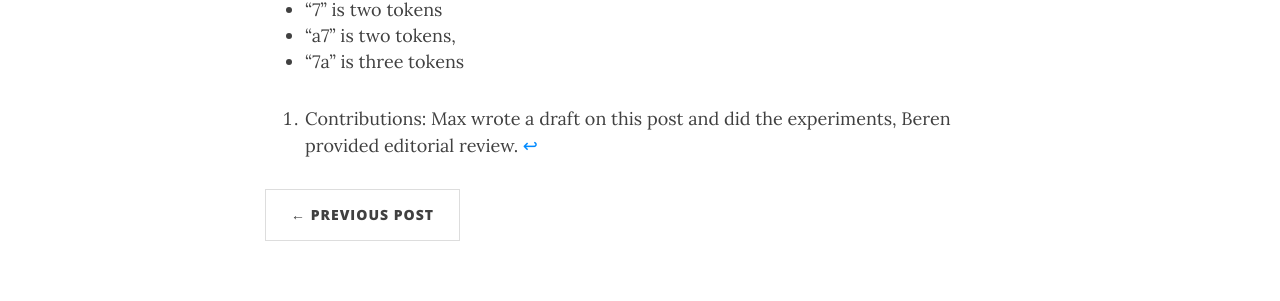
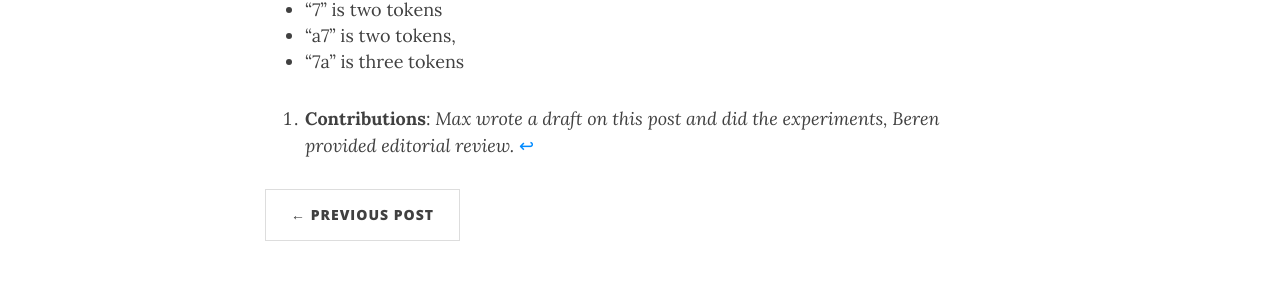
Before and after one commit to BerenMillidge/BerenMillidge.github.io, a Jekyll site: the page built from _posts/2024-07-07-Right-to-Left-Integer-Tokenization.md, in a window 1280 px wide and 900 px high, scrolled down 5885 px. Shown: the part 335-636 px from the top of the window. Built offline with Jekyll 4.4.1, drawn with Linux system fonts in a browser that asks for light colours; nearby versions of some CDN libraries.

```diff
--- a/_posts/2024-07-07-Right-to-Left-Integer-Tokenization.md
+++ b/_posts/2024-07-07-Right-to-Left-Integer-Tokenization.md
@@ -110,4 +110,4 @@ What is this mystery token that precedes numbers? We are not fully sure yet. It
 - "7a" is three tokens
 
 
-[^1]: Contributions: Max wrote a draft on this post and did the experiments, Beren provided editorial review.
+[^1]: **Contributions**: *Max wrote a draft on this post and did the experiments, Beren provided editorial review.*
```
